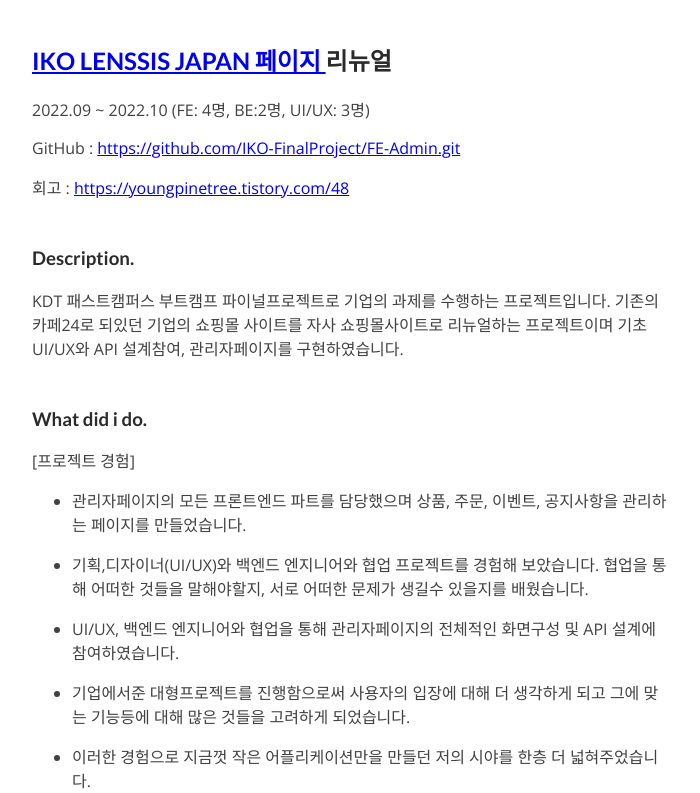
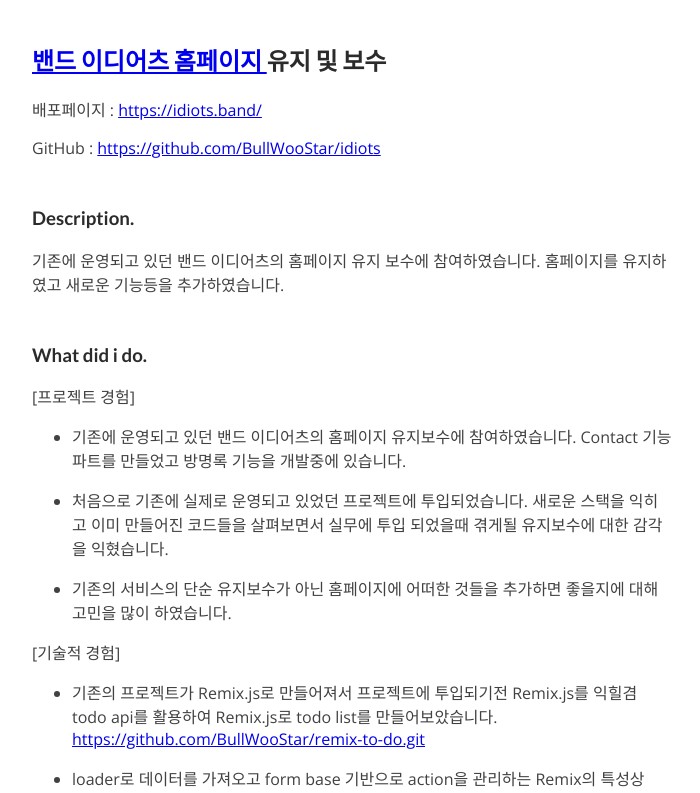
Before and after one commit to BullWooStar/my-resume, a Next.js app: page / in a window 1280 px wide. Shown: the part 1180-1973 px from the top of the page, without its empty margins (288-988 px from the left). Built offline with nearby package versions, Linux system fonts and the light colour scheme.

Commit message:
feat: 내용추가

```diff
--- a/components/Experience.tsx
+++ b/components/Experience.tsx
@@ -7,6 +7,85 @@
       <FadeInSection>
         <h1 className={styles.experienceTitle}>Experience.</h1>
         <div>
+          <h2>
+            <a target="_blank" href="https://idiots.band/" rel="noreferrer">
+              밴드 이디어츠 홈페이지&nbsp;
+            </a>
+            유지 및 보수
+          </h2>
+          <p>
+            배포페이지 :&nbsp;
+            <a target="_blank" href="https://idiots.band/" rel="noreferrer">
+              https://idiots.band/
+            </a>
+          </p>
+          <p>
+            GitHub :&nbsp;
+            <a
+              target="_blank"
+              href="https://github.com/BullWooStar/idiots"
+              rel="noreferrer"
+            >
+              https://github.com/BullWooStar/idiots
+            </a>
+          </p>
+          <div className={styles.contentBox}>
+            <h3>Description.</h3>
+            <p>
+              기존에 운영되고 있던 밴드 이디어츠의 홈페이지 유지 보수에
+              참여하였습니다. 홈페이지를 유지하였고 새로운 기능등을
+              추가하였습니다.
+            </p>
+          </div>
+          <div className={styles.contentBox}>
+            <h3>What did i do.</h3>
+            <p>[프로젝트 경험]</p>
+            <ul>
+              <li>
+                기존에 운영되고 있던 밴드 이디어츠의 홈페이지 유지보수에
+                참여하였습니다. Contact 기능 파트를 만들었고 방명록 기능을
+                개발중에 있습니다.
+              </li>
+              <li>
+                처음으로 기존에 실제로 운영되고 있었던 프로젝트에
+                투입되었습니다. 새로운 스택을 익히고 이미 만들어진 코드들을
+                살펴보면서 실무에 투입 되었을때 겪게될 유지보수에 대한 감각을
+                익혔습니다.
+              </li>
+              <li>
+                기존의 서비스의 단순 유지보수가 아닌 홈페이지에 어떠한 것들을
+                추가하면 좋을지에 대해 고민을 많이 하였습니다.
+              </li>
+            </ul>
+            <p>[기술적 경험]</p>
+            <ul>
+              <li>
+                기존의 프로젝트가 Remix.js로 만들어져서 프로젝트에 투입되기전
+                Remix.js를 익힐겸 todo api를 활용하여 Remix.js로 todo list를
+                만들어보았습니다. <br />
+                <a
+                  target="_blank"
+                  href="https://github.com/BullWooStar/remix-to-do.git"
+                  rel="noreferrer"
+                >
+                  https://github.com/BullWooStar/remix-to-do.git
+                </a>
+              </li>
+              <li>
+                loader로 데이터를 가져오고 form base 기반으로 action을 관리하는
+                Remix의 특성상 CRUD의 API를 모두 한곳에서 관리하여서
+                편리하였습니다.
+              </li>
+            </ul>
+          </div>
+          <div className={styles.contentBox}>
+            <h3>Tech Stack.</h3>
+            <p> React, TypeScript, Remix.js, Vercel</p>
+          </div>
+        </div>
+      </FadeInSection>
+      <FadeInSection>
+        <div className={styles.experienceContent}>
           <h2>
             <a target="_blank" href="https://lenssis.jp/" rel="noreferrer">
               IKO LENSSIS JAPAN 페이지&nbsp;
```
Also changed, not shown: 1 other file (tests, documents, lock files or other folders).
